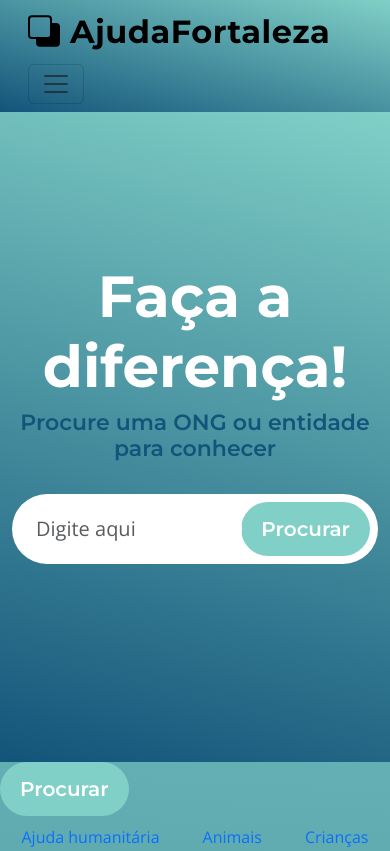
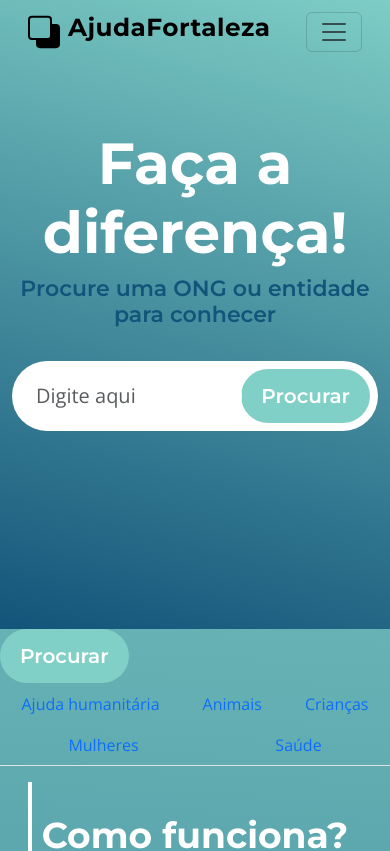
Before and after one commit to Thejuniorsouza/AjudaFortalezaApp, a React (Vite) app: page / in a window 390 px wide. Shown: the top 851 px of the page. Built offline with nearby package versions, Linux system fonts and the light colour scheme; no server answers; the database is empty.

Commit message:
ajuste navbar e footer

```diff
--- a/src/components/Footer/Footer.jsx
+++ b/src/components/Footer/Footer.jsx
@@ -8,21 +8,21 @@ import back from "../../img/back.svg"
 const Footer = () => {
     return (
         <footer className={styles.footer}>
-            <Navbar.Brand className="navbar-brand" href="index.html">
-                <img src={back} alt='logo'></img>
-                <h4 className="titleBrand" style={{ color: 'black' }}>AjudaFortaleza</h4>
+            <Navbar.Brand className={`d-flex align-items-sm-baseline justify-content-center`} href="index.html">
+                <img src={back} alt='logo' className='me-2'></img>
+                <h4 className="titleBrand fs-2 fw-bolder" style={{ color: 'black' }}>AjudaFortaleza</h4>
             </Navbar.Brand>
             <Nav bsPrefix='footerlinks' className="flex-grow-1 justify-content-evenly" >
-            <p className="textinformation" style={{ color: 'black' }}>Links</p>
-            <Nav.Link className={styles.navbar}  href="#home">HOME</Nav.Link>
-            <Nav.Link className={styles.navbar}  href="#linkListaDeOngs">LISTA DE ONGS</Nav.Link>
-            <Nav.Link className={styles.navbar}  href="#linkComoFunciona">COMO FUNCIONA</Nav.Link>
-            <Nav.Link className={styles.navbar}  href="#link">LINKS</Nav.Link>
+            <p className="fs-4 fw-bolder" style={{ color: 'black' }}>Links</p>
+            <Nav.Link className="fs-6 fw-normal"  href="#home">HOME</Nav.Link>
+            <Nav.Link className="fs-6 fw-normal"  href="#linkListaDeOngs">LISTA DE ONGS</Nav.Link>
+            <Nav.Link className="fs-6 fw-normal"  href="#linkComoFunciona">COMO FUNCIONA</Nav.Link>
+            <Nav.Link className="fs-6 fw-normal"  href="#link">LINKS</Nav.Link>
             </Nav>
             <Nav bsPrefix='footerlinks' className="flex-grow-1 justify-content-evenly" >
-                <p style={{ color: 'black' }}>Informações</p>
-            <Nav.Link className={styles.navbar}  href="#contato">(85)9.9999-9999</Nav.Link>
-            <Nav.Link className={styles.navbar}  href="#linkListaDeOngs">ajudafortaleza@gmail.com</Nav.Link>
+                <p className="fs-4 fw-bolder" style={{ color: 'black' }}>Informações</p>
+            <Nav.Link className="fs-6 fw-normal"  href="#contato">(85)9.9999-9999</Nav.Link>
+            <Nav.Link className="fs-6 fw-normal"  href="#linkListaDeOngs">ajudafortaleza@gmail.com</Nav.Link>
             </Nav>
             <span>© 2023 AjudaFortaleza. Todos os direitos reservados.</span>
         </footer>
--- a/src/components/Footer/Footer.module.css
+++ b/src/components/Footer/Footer.module.css
@@ -1,11 +1,7 @@
 .footer {
-    /* position: fixed; */
     left: 0;
     bottom: 0;
     display: flex;
-    margin:0 0 30rem 0;
-    align-items:baseline;
-    justify-content: space-around;
     width: 100%;
     margin: 0!important;
     background-color: #80d0c7;
@@ -14,15 +10,6 @@
     padding: 2em 4em 5em;
 }
 
-
-p {
-    font-family: 'Montserrat', sans-serif;
-    font-size: 22px;
-    font-weight: 600;
-    text-decoration: none;
-}
-
-
 @media(max-width:1140px) {
     .footer{
         display: grid;
--- a/src/components/Navbar/Navbar.jsx
+++ b/src/components/Navbar/Navbar.jsx
@@ -1,46 +1,100 @@
 import Container from 'react-bootstrap/Container';
 import Nav from 'react-bootstrap/Nav';
 import Navbar from 'react-bootstrap/Navbar';
-import NavDropdown from 'react-bootstrap/NavDropdown';
-import styles from "./Navbar.modules.css";
+import "./Navbar.modules.css"
+// import styles from "./Navbar.modules.css";
 import back from "../../img/back.svg"
-
-
+import { useState, useEffect, useRef } from 'react';
 
 function NavBar() {
+  const [navBackground, setNavBackground] = useState(false)
+    const navRef = useRef()
+    navRef.current = navBackground
+    useEffect(() => {
+      const handleScroll = () => {
+        const show = window.scrollY > 50
+        if (navRef.current !== show) {
+          setNavBackground(show)
+        }
+      }
+      document.addEventListener('scroll', handleScroll)
+      return () => {
+        document.removeEventListener('scroll', handleScroll)
+      }
+    }, [])
+
   return (
-
-    <Navbar expand="lg" className="bg-body-tertiary gap-3 px-3">
+    <Navbar expand="lg" style={{ transition: '0.3s ease',backgroundColor: navBackground ?  '#80d0c7' : 'transparent'}} className={`navcontainer sticky-top gap-3 px-3`}>
       <Container>
-      <Navbar.Brand className="navbar-brand" href="index.html">
-        <img src={back} alt='logo'></img>
-        <h4 className="titleBrand" style={{ color: 'black' }}>AjudaFortaleza</h4>
+      <Navbar.Brand className="navbarBrand d-flex align-items-sm-baseline" href="index.html">
+         <img src={back} alt='logo' className='me-2'></img>
+         <h4 className="titleBrand fs-2 fw-bolder " style={{ color: 'black' }}>AjudaFortaleza</h4>
       </Navbar.Brand>
 
         <Navbar.Toggle aria-controls="basic-navbar-nav" />
-        <Navbar.Collapse  id="basic-navbar-nav">
-          <Nav bsPrefix='navcontainer' className="flex-grow-1 justify-content-evenly" >
-            <Nav.Link className={styles.navbar}  href="#home">HOME</Nav.Link>
-            <Nav.Link className={styles.navbar}  href="#linkListaDeOngs">LISTA DE ONGS</Nav.Link>
-            <Nav.Link className={styles.navbar}  href="#linkComoFunciona">COMO FUNCIONA</Nav.Link>
-            <Nav.Link className={styles.navbar}  href="#link">LINKS</Nav.Link>
-
-            <NavDropdown title="DROPDOWN" id="basic-nav-dropdown">
-              <NavDropdown.Item href="#action/3.1">Action</NavDropdown.Item>
-              <NavDropdown.Item href="#action/3.2">
-                Another action
-              </NavDropdown.Item>
-              <NavDropdown.Item href="#action/3.3">Something</NavDropdown.Item>
-              <NavDropdown.Divider />
-              <NavDropdown.Item href="#action/3.4">
-                Separated link
-              </NavDropdown.Item>
-            </NavDropdown>
+         <Navbar.Collapse  id="basic-navbar-nav">
+         <Nav bsPrefix='navcontainer' className="flex-grow-1 justify-content-evenly" >
+             <Nav.Link className= "fs-7 fw-normal"  href="#home">HOME</Nav.Link>
+             <Nav.Link className={`fs-7 fw-normal`}  href="#linkListaDeOngs">LISTA DE ONGS</Nav.Link>
+             <Nav.Link className={`fs-7 fw-normal`}  href="#linkComoFunciona">COMO FUNCIONA</Nav.Link>
+             <Nav.Link className={`fs-7 fw-normal`}  href="#link">LINKS</Nav.Link>
+             <Nav.Link className={`fs-7 fw-normal`}  href="#link">ADICIONE UMA ONG</Nav.Link>
           </Nav>
-        </Navbar.Collapse>
+         </Navbar.Collapse>
       </Container>
     </Navbar>
   );
 }
 
 export default NavBar;
+
+// function NavBar() {
+
+//   const [ fix, setFix ] = useState(false)
+
+//   function setFixed() {
+//     if (window.scrollY >= 392) {
+//       setFix(true)
+//     } else {
+//       setFix(false)
+//     }
+//   }
+
+//     window.addEventListener("scroll", setFixed)
+
+//   return (
+
+//     <Navbar expand="lg" className="`${styles.navbar}` bg-body-tertiary gap-3 px-3">
+//       <Container>
+//       <Navbar.Brand className="navbarBrand" href="index.html">
+//         <img src={back} alt='logo'></img>
+//         <h4 className="titleBrand" style={{ color: 'black' }}>AjudaFortaleza</h4>
+//       </Navbar.Brand>
+
+//         <Navbar.Toggle aria-controls="basic-navbar-nav" />
+//         <Navbar.Collapse  id="basic-navbar-nav">
+//           <Nav bsPrefix='navcontainer' className="flex-grow-1 justify-content-evenly" >
+//             <Nav.Link className={styles.navbar}  href="#home">HOME</Nav.Link>
+//             <Nav.Link className={styles.navbar}  href="#linkListaDeOngs">LISTA DE ONGS</Nav.Link>
+//             <Nav.Link className={styles.navbar}  href="#linkComoFunciona">COMO FUNCIONA</Nav.Link>
+//             <Nav.Link className={styles.navbar}  href="#link">LINKS</Nav.Link>
+
+//             <NavDropdown title="DROPDOWN" id="basic-nav-dropdown">
+//               <NavDropdown.Item href="#action/3.1">Action</NavDropdown.Item>
+//               <NavDropdown.Item href="#action/3.2">
+//                 Another action
+//               </NavDropdown.Item>
+//               <NavDropdown.Item href="#action/3.3">Something</NavDropdown.Item>
+//               <NavDropdown.Divider />
+//               <NavDropdown.Item href="#action/3.4">
+//                 Separated link
+//               </NavDropdown.Item>
+//             </NavDropdown>
+//           </Nav>
+//         </Navbar.Collapse>
+//       </Container>
+//     </Navbar>
+//   );
+// }
+
+// export default NavBar;
--- a/src/components/Navbar/Navbar.modules.css
+++ b/src/components/Navbar/Navbar.modules.css
@@ -3,36 +3,14 @@
     --title-font-family:            'Montserrat', sans-serif;
 }
 
-.bg-body-tertiary {
-
-    background-image: linear-gradient(15deg, #13547a 0%, #80d0c7 100%);
-    position: relative;
-    overflow: hidden;
-    padding-top: 150px;
-    padding-bottom: 150px;
-    display: inline-block;
-}
-
-.navbar-brand{
-    display: flex;
-}
-
-.navbar-brand img{
-    padding: 0 0.5em 0.5em 0em;
-}
-
-.titleBrand {
-    font-family: 'Montserrat', sans-serif;
-    font-size: 32px;
-    font-weight: 700;
-    text-decoration: none;
+.navcontainer{
+    margin-bottom: -85px;
 }
 
 .navbar {
-    position: relative;
+    padding-top: 150px;
+    padding-bottom: 150px;
     font-family: 'Montserrat', sans-serif;
-    font-size: 14px;
-    font-weight: 500;
     letter-spacing: 0.5px;
 }
 
@@ -45,12 +23,10 @@
 
 }
 
-@media (max-width: 398px) {
-    .customBrand {
-        font-family: 'Montserrat', sans-serif;
-        font-size: 20px;
+@media (max-width: 369px) {
+    .titleBrand {
+        font-size: 18px;
         font-weight: 700;
-        text-decoration: none;
     }
 }
 
```
